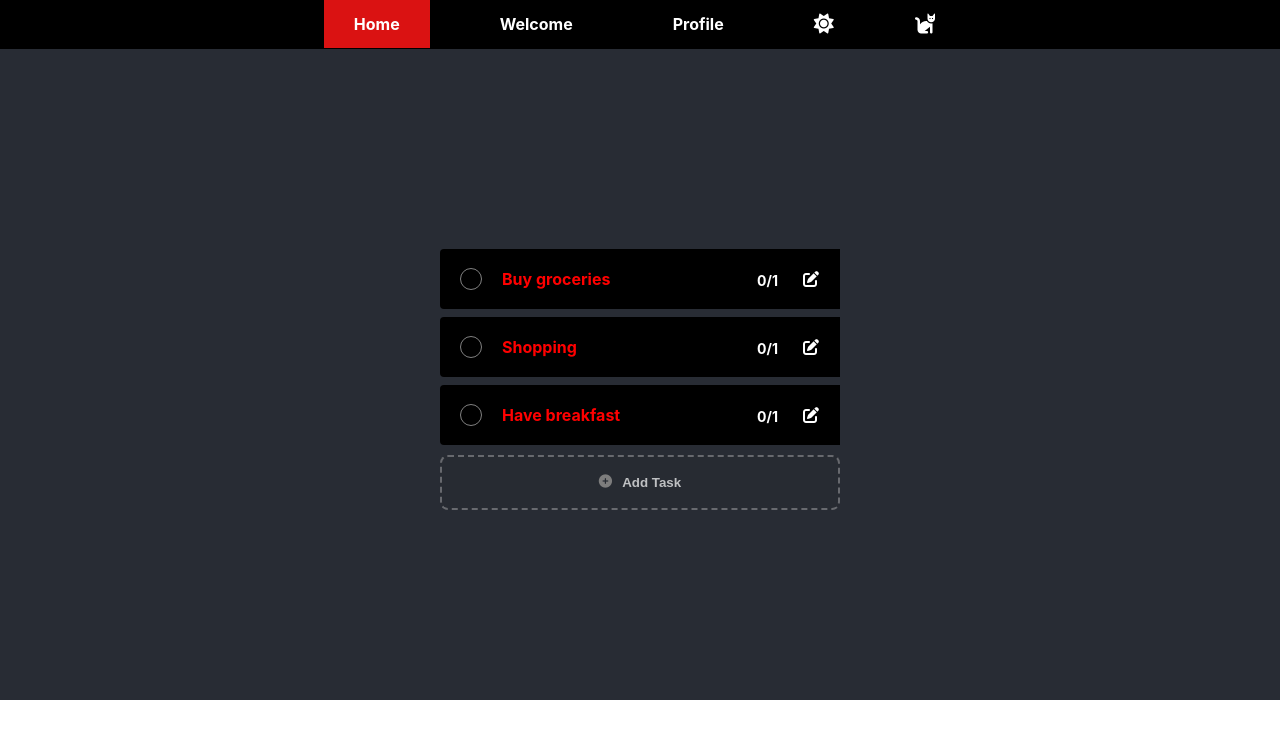
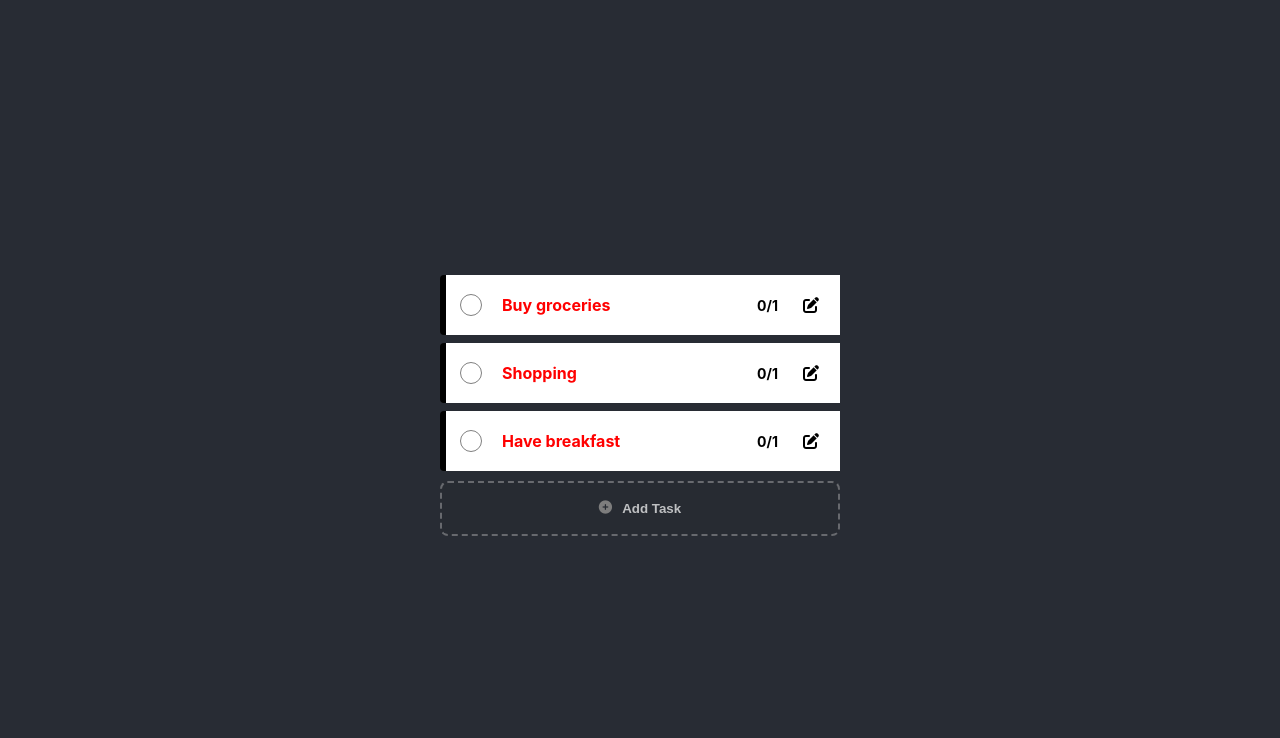
Before and after one commit to BaoLoc29/j91-homework, a React (Create React App) app: page / in a window 1280 px wide. Shown: the top 738 px of the page. Built offline with nearby package versions, Linux system fonts and the light colour scheme.

Commit message:
completed hw-11

```diff
--- a/src/App.js
+++ b/src/App.js
@@ -1,26 +1,19 @@
-import { useState } from 'react';
-import { Routes, Route, Outlet } from "react-router-dom";
+import { Routes, Route } from "react-router-dom";
 import './App.css';
-import Todo from './pages/Todo';
-import Header from './components/Header';
-import Welcome from './pages/Welcome';
-import ThemeContext from './Context/ThemeContext';
-import Profile from './pages/Profile';
+import TodoList from "./components/TodoList";
+import TodoDetail from "./pages/TodoDetail";
 function App() {
-  const [theme, setTheme] = useState("dark");
   return (
     <div className="App">
-        <ThemeContext.Provider value={{ theme: theme, setTheme: setTheme }}>
-          <Header />
-          <Routes>
-            <Route path="/" element={<Outlet />} >
-              <Route index element={<Todo />} />
-            </Route>
-            <Route path="/welcome" element={<Welcome />} />
-            <Route path='/profile' element={<Profile />} />
-            <Route path="*" element={<h1>Page not found</h1>} />
-          </Routes>
-        </ThemeContext.Provider>
+      <header className="App-header">
+        <Routes>
+          <Route path="/" element={<TodoList />} />
+          <Route path="/:todoId" element={<TodoDetail />} />
+          {/* <Route path="/" element={<Products />} />
+          <Route path="/:productId" element={<ProductDetail />} /> */}
+
+        </Routes>
+      </header>
     </div>
   );
 }
```
